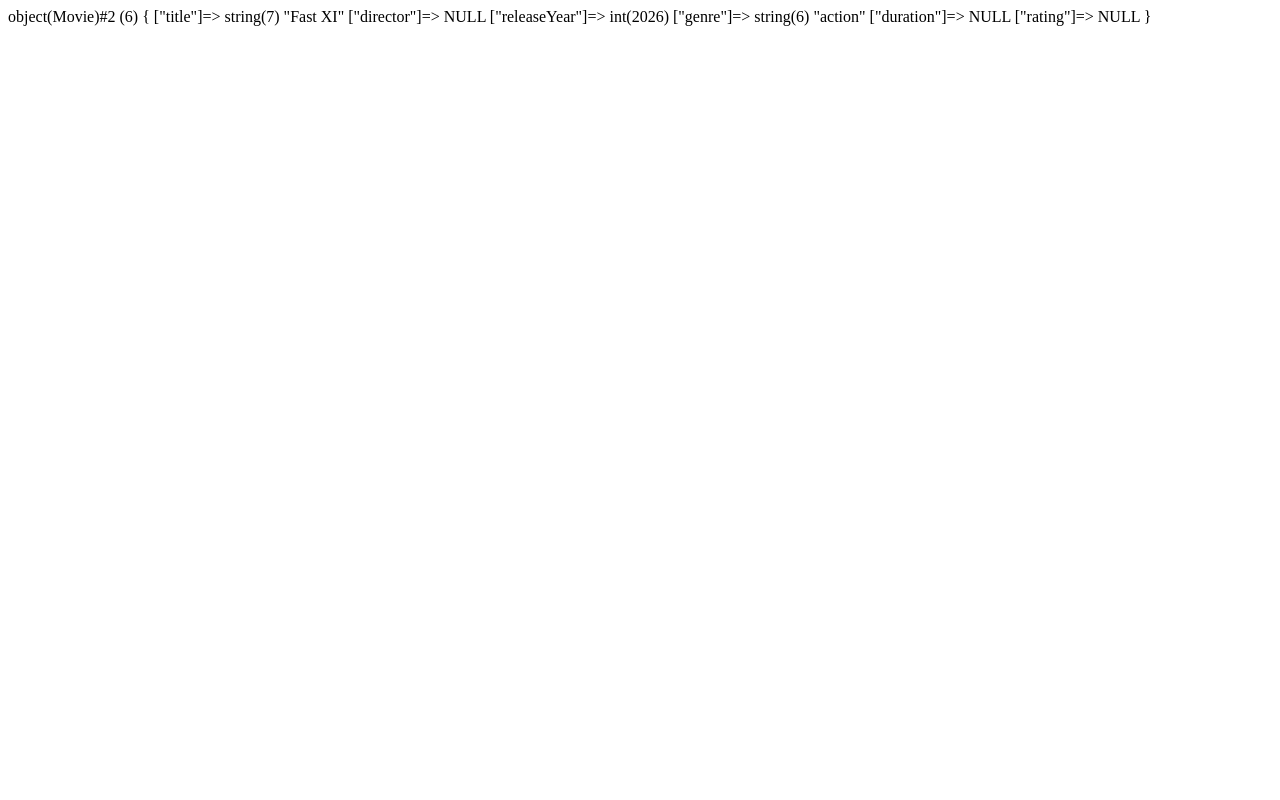
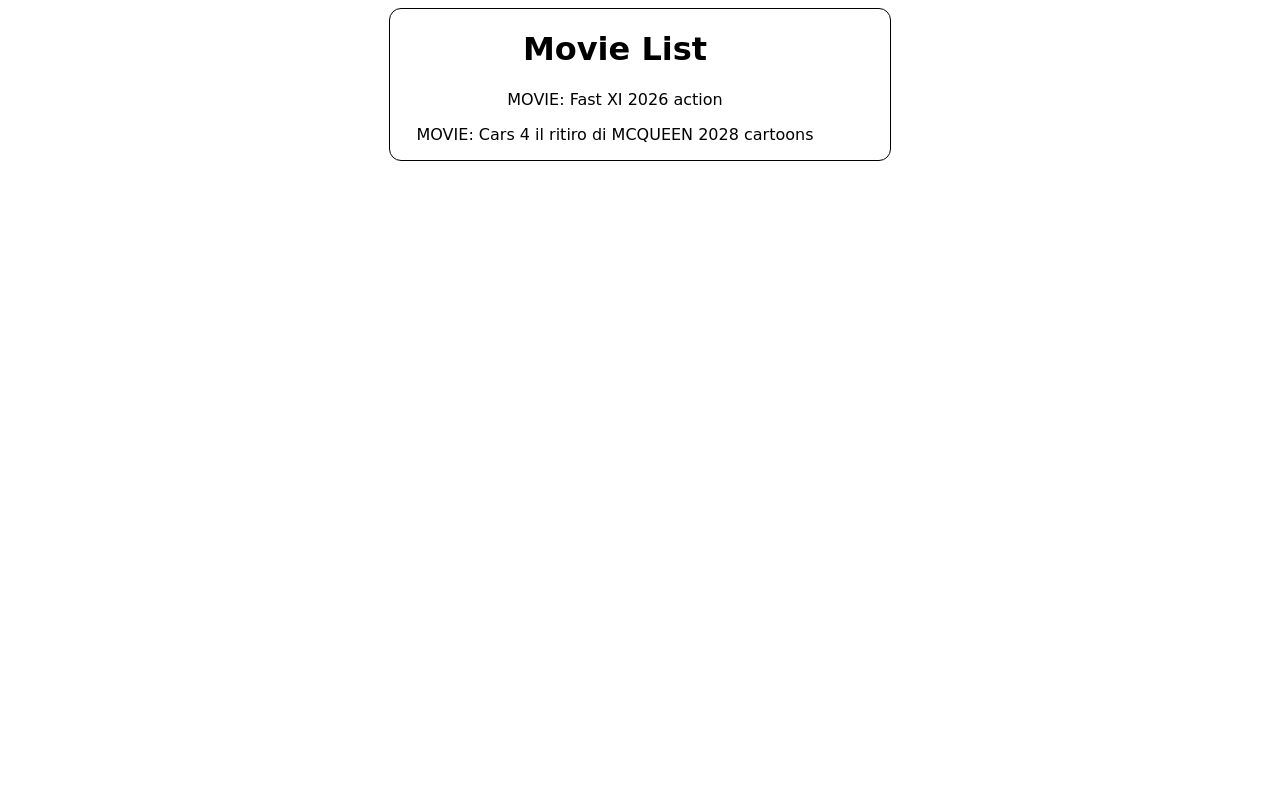
Before and after one commit to GulliWeb/php-oop-1, a PHP site: page /php/index.php in a window 1280 px wide. Run offline with PHP 8.4, Linux system fonts and the light colour scheme.

Commit message:
add style, converted MOVIE object & ex COMPLETE. (no bonus yet)

```diff
--- a/php/index.php
+++ b/php/index.php
@@ -21,16 +21,27 @@ class Movie{
 $fastandfuriousXI = new Movie('Fast XI', 2026, 'action');
 $cars4 = new Movie('Cars 4 il ritiro di MCQUEEN', 2028, 'cartoons');
 
-var_dump($fastandfuriousXI) ;
+// var_dump($fastandfuriousXI) ;
 ?>
 
- <!DOCTYPE html>
+<!DOCTYPE html>
 <html lang="it">
 <head>
     <meta charset="UTF-8">
     <meta name="viewport" content="width=device-width, initial-scale=1.0">
+    <!-- CSS -->
+     <link rel="stylesheet" href="../styles/style.css">
+
     <title>PHP OOP</title>
 </head>
 <body>
+    <div class="card-wrapper">
+        <div class="card">
+            <!-- Stampo a schermo i miei oggetti MOVIE con le relative proprietà (almeno le tre richieste dal costruttore). -->
+            <h1>Movie List</h1>
+            <p>MOVIE: <?php echo $fastandfuriousXI->getMovieInfo(); ?></p>
+            <p>MOVIE: <?php echo $cars4->getMovieInfo(); ?></p>
+        </div>
+    </div>
 </body>
 </html>
--- a/styles/style.css
+++ b/styles/style.css
@@ -0,0 +1,15 @@
+body{
+    font-family: cursive;
+}
+
+.card-wrapper{
+    margin: 0 auto;
+    max-width: 500px;
+    border: 1px solid black;
+    border-radius: 12px;
+}
+
+.card{
+    max-width: 90%;
+    text-align: center;
+}
```
